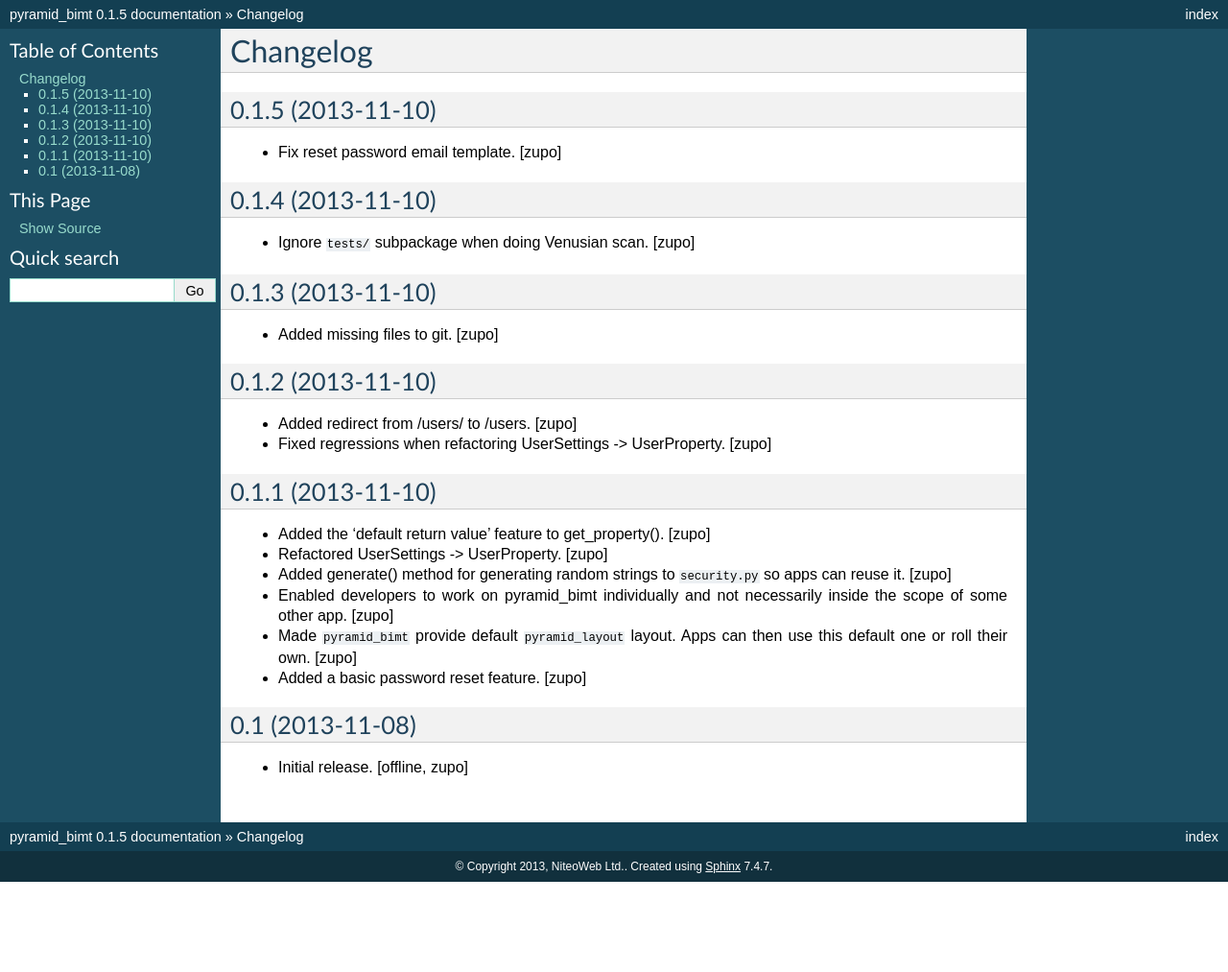
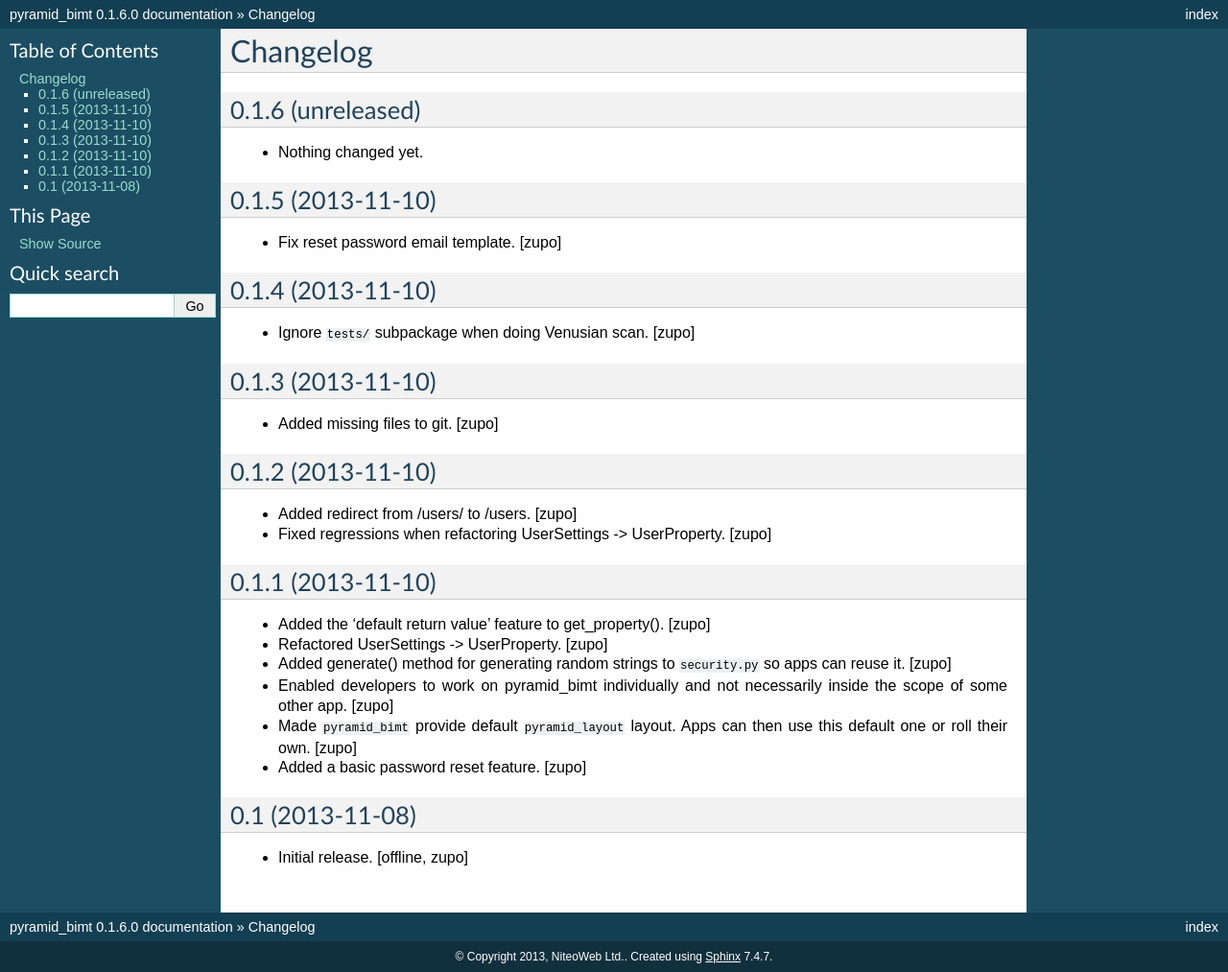
Before and after one commit to persho/pyramid_bimt, a Sphinx documentation site: the page built from docs/CHANGELOG.rst, in a window 1280 px wide. Shown: the whole page at 96% size. Built offline with Sphinx 7.4.7, drawn with Linux system fonts in a browser that asks for light colours; before the commit the page ends 919 px from its top, so only the background shows below that.

Commit message:
Back to development: 0.1.6

```diff
--- a/docs/CHANGELOG.rst
+++ b/docs/CHANGELOG.rst
@@ -2,6 +2,12 @@
 
 Changelog
 =========
+
+
+0.1.6 (unreleased)
+------------------
+
+- Nothing changed yet.
 
 
 0.1.5 (2013-11-10)
--- a/setup.py
+++ b/setup.py
@@ -18,7 +18,7 @@
 
 setup(
     name='pyramid_bimt',
-    version='0.1.5',
+    version='0.1.6.dev0',
     description='Base package for BIMT apps.',
     long_description=long_description,
     classifiers=[
```
